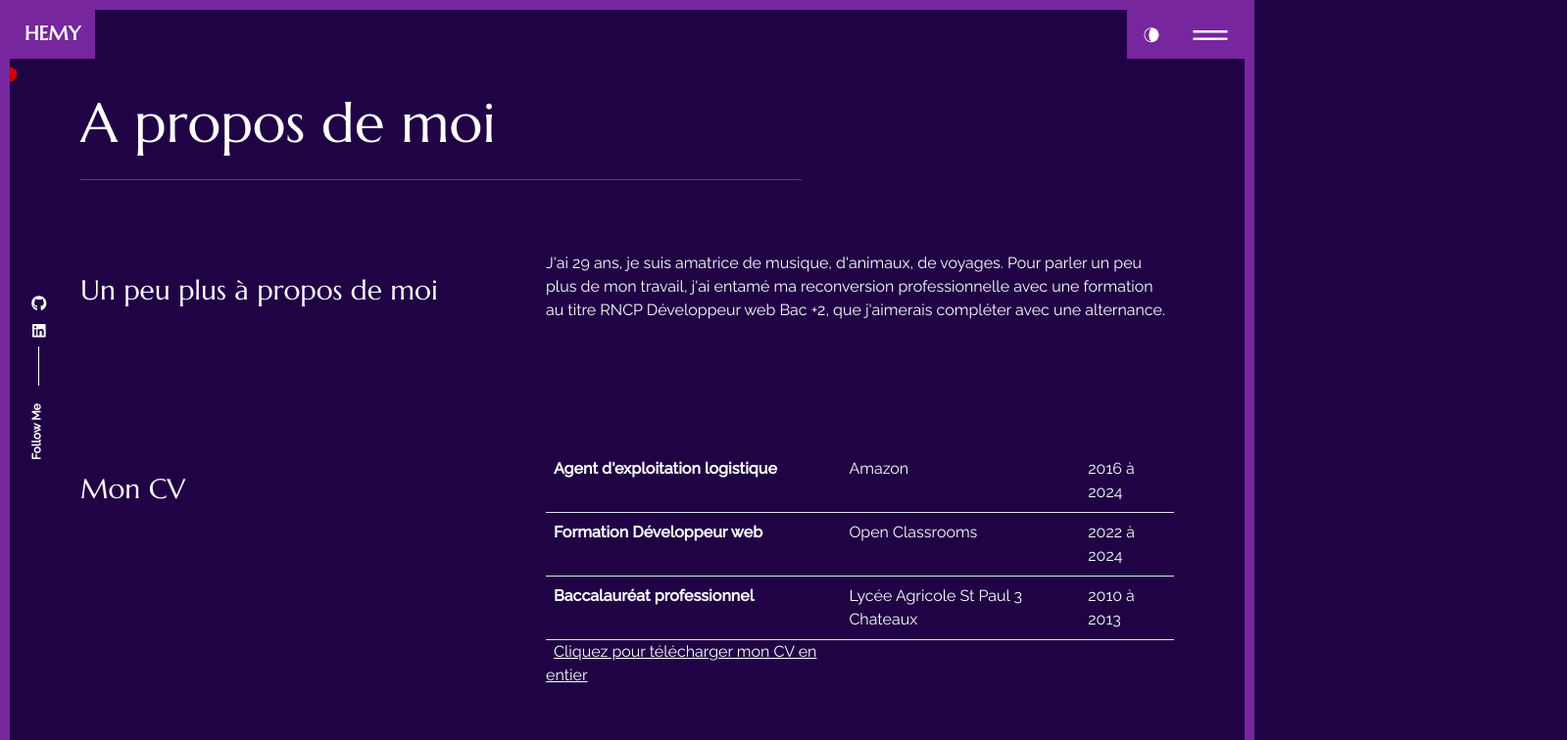
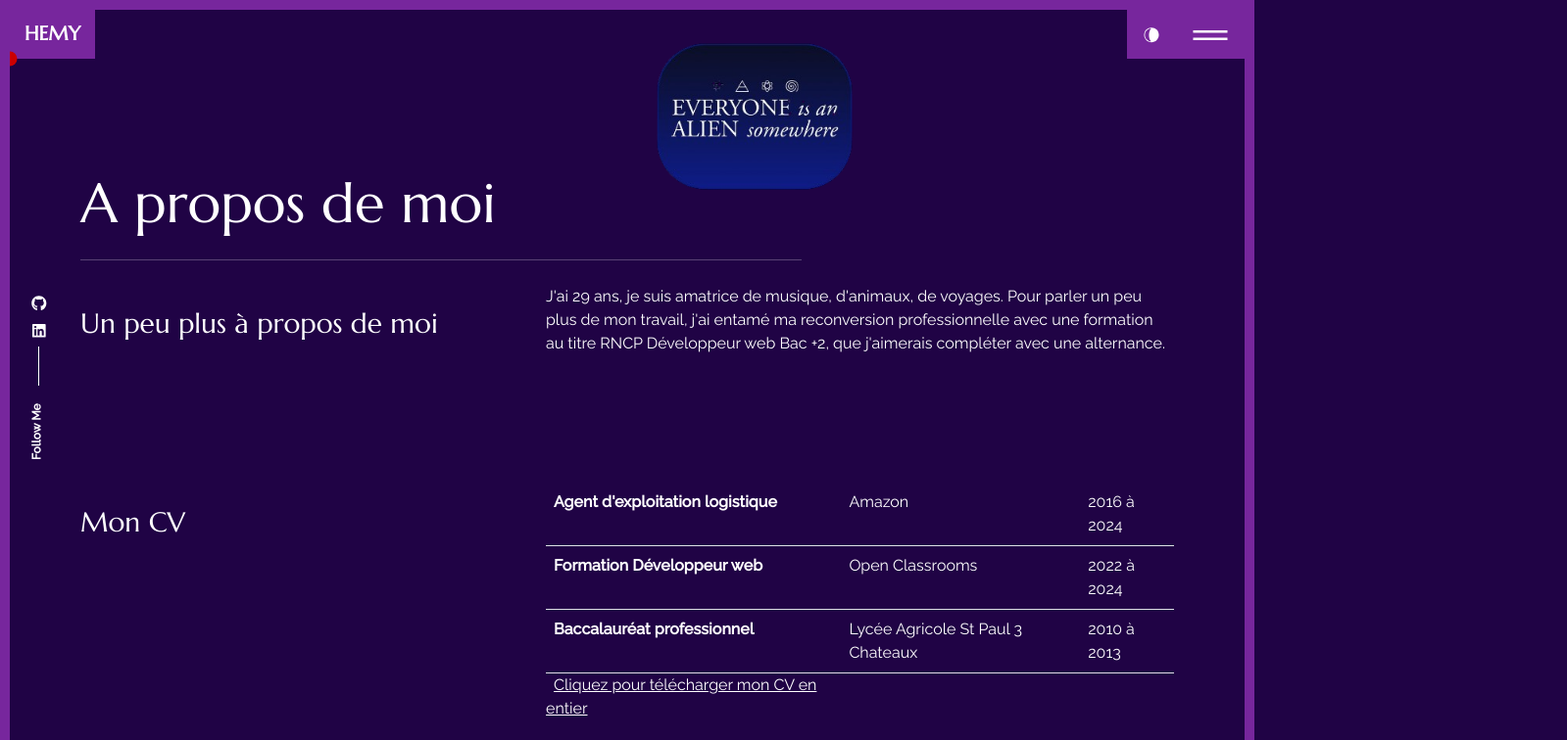
Before and after one commit to EmelineF26/Portfolio, a React app: page /about in a window 1280 px wide. Shown: the top 756 px of the page at 98% size, 1599 px wide, since content can reach past the window. Built offline with nearby package versions, Linux system fonts and the light colour scheme; some packages are replaced by stand-ins of ours.

Commit message:
Modifications page portfolio carousel + ajout animation page about

```diff
--- a/package.json
+++ b/package.json
@@ -5,6 +5,7 @@
     "dependencies": {
         "bootstrap": "^5.2.3",
         "emailjs-com": "^3.2.0",
+        "framer-motion": "^11.5.4",
         "react": "^18.2.0",
         "react-bootstrap": "^2.7.0",
         "react-dom": "^18.2.0",
--- /dev/null
+++ b/src/components/animation_homepage/index.js
@@ -0,0 +1,18 @@
+import React from 'react';
+import { motion } from 'framer-motion';
+import Img from '../../assets/images/Animation_CP-removebg.png';
+
+const ImageAnimation = () => {
+    return (
+    <div style={{ display: 'flex', justifyContent: 'center', height: '20vh', marginTop: '-70px', marginBottom: '20px' }}>
+        <motion.img src={Img} alt="Image animée"
+        initial={{ x: '80vw' }}  // L'animation démarre en dehors de la page (à droite)
+        animate={{ x: '25vw' }}   // Elle se déplace vers le milieu de la page
+        transition={{ type: 'spring', stiffness: 50, duration: 2.5 }} // Animation fluide
+        style={{ width: '250px', height: '250px', position: 'relative', transform: 'translateX(-50%)' }}
+        />
+    </div>
+    );
+}
+
+export default ImageAnimation;
--- a/src/content_option.js
+++ b/src/content_option.js
@@ -67,55 +67,36 @@ const skills = [{
     },
 ];
 
-// // const services = [{
-// //     title: "UI & UX Design",
-// //     description: "Lorem ipsum dolor sit amet, consectetur adipiscing elit. Sed at nisl euismod urna bibendum sollicitudin.",
-// // },
-// // {
-// //     title: "Mobile Apps",
-// //     description: "Lorem ipsum dolor sit amet, consectetur adipiscing elit. Sed at nisl euismod urna bibendum sollicitudin.",
-// // },
-// // {
-// //     title: "Wordpress Design",
-// //     description: "Lorem ipsum dolor sit amet, consectetur adipiscing elit. Sed at nisl euismod urna bibendum sollicitudin.",
-// // },
-// ];
-
 const dataportfolio = [{
         img: P7MVG,
-        description: "Mon Vieux Grimoire, projet back-end de création d'une API du site d'une chaîne de librairies avec Node.js, Express, et MongoDB.",
+        description: "Mon Vieux Grimoire, projet back-end de création d'une API du site d'une chaîne de librairies avec Node.js, Express, et MongoDB. J'ai trouvé ce projet contraignant car il y avait beaucoup de choses à vérifier, la conformité de chaque erreur, autant côté Postman que site. La création également du processus de validation du mot de passe n'a pas été une mince à faire, mais j'ai trouvé ce projet très enrichissant en terme de technique.",
         link: "https://github.com/EmelineF26/MonVieuxGrimoire",
     },
     {
         img: kasa,
-        description: "Kasa, projet front-end de création d'un site d'une agence immobilière en React.",
+        description: "Kasa, projet front-end de création d'un site d'une agence immobilière en React. Ce projet n'a pas été simple, par rapport notamment à la création des collapses et des animations CSS qui vont avec (chose que je n'avais pas faite avant). Il m'a clairement balancé hors de ma zone de confort, mais j'ai appris énormément grâce à ce projet, j'ai eu plaisir à travailler avec React.",
         link: "https://github.com/EmelineF26/kasa",
     },
     {
         img: Nina,
-        description: "Nina Carducci, une photographe qui avait besoin d'une prestation débug et optimisation pour son site.",
+        description: "Nina Carducci, une photographe qui avait besoin d'une prestation débug et optimisation pour son site (SEO). Ce projet n'a pas été simple à aborder, de par sa complexité et son absence de codage, la partie débugage n'a pas été ma préférée, mais la partie SEO a été intéressante à apprendre, et j'aurais plaisir à retravailler sur du SEO dans le futur.",
         link: "https://github.com/EmelineF26/P5_NinaCarducci",
     },
     {
         img: MenuMaker,
-        description: "Menu Maker by Qwenta, un projet de site permettant aux restaurateurs d'afficher et de mettre en page leurs menus (gestion de projet).",
+        description: "Menu Maker by Qwenta, un projet de site permettant aux restaurateurs d'afficher et de mettre en page leurs menus (gestion de projet avec Trello). Ce projet a été pour ma part, le moins stimulant de tous. Il m'a appris beaucoup de choses sur la manière de gérer un projet, toute la partie en amont, ça a été intéressant d'apprendre, de connaître, bien que ce ne soit pas quelque chose que j'aurais envie de pratiquer tout le temps.",
         link: "https://trello.com/b/NEt7vezl/menu-maker-by-qwenta",
     },
     {
         img: SophieBluel,
-        description: "Sophie Bluel, architecte d'intérieur ayant fait appel à nous pour la conception de son site portfolio, projet en Javascript, incluant une communication avec une API.",
+        description: "Sophie Bluel, architecte d'intérieur ayant fait appel à nous pour la conception de son site portfolio, projet en Javascript, incluant une communication avec une API. Projet intéressant, pas facile du point de vue technique quand on a un bas niveau en Javascript, mais il m'en a appris énormément, et j'ai été très contente du résultat une fois le projet fini.",
         link: "https://github.com/EmelineF26/Portfolio-architecte-sophie-bluel",
     },
     {
         img: Booki,
-        description: "Booki, site internet permettant de trouver des hébergements et des activités dans la ville de leur choix (projet en HTML5/CSS3).",
+        description: "Booki, site internet permettant de trouver des hébergements et des activités dans la ville de leur choix (projet en HTML5/CSS3). Premier projet de ma formation, l'apprentissage de HTML et CSS a été long car je n'avais pas beaucoup de bases, le projet a été long à faire aussi, mais c'est un très bon projet de démarrage que je recommanderais à tout débutant.",
         link: "https://github.com/EmelineF26/ProjetBooki",
     },
-    // {
-    //     img: "https://picsum.photos/400/600/?grayscale",
-    //     description: "The wisdom of life consists in the elimination of non-essentials.",
-    //     link: "#",
-    // },
 ];
 
 const contactConfig = {
@@ -131,7 +112,6 @@ const contactConfig = {
 
 const socialprofils = {
     github: "https://github.com/EmelineF26",
-    // facebook: "https://facebook.com",
     linkedin: "https://www.linkedin.com/in/hémeline-farget-ab351b121",
     // twitter: "https://twitter.com",
 };
--- a/src/pages/about/index.js
+++ b/src/pages/about/index.js
@@ -1,13 +1,9 @@
 import React from "react";
 import "./style.css";
+import ImageAnimation from "../../components/animation_homepage/index";
 import { Helmet, HelmetProvider } from "react-helmet-async";
 import { Container, Row, Col } from "react-bootstrap";
-import {
-  dataabout,
-  meta,
-  MonCV,
-  skills,
-} from "../../content_option";
+import { dataabout, meta, MonCV, skills } from "../../content_option";
 
 export const About = () => {
   return (
@@ -18,13 +14,14 @@ export const About = () => {
           <title> About | {meta.title}</title>
           <meta name="description" content={meta.description} />
         </Helmet>
-        <Row className="mb-5 mt-3 pt-md-3">
+        <Row className="pt-md-1">
           <Col lg="8">
-            <h1 className="display-4 mb-4">A propos de moi</h1>
-            <hr className="t_border my-4 ml-0 text-left" />
+          <ImageAnimation />
+            <h1 className="display-4">A propos de moi</h1>
+            <hr className="t_border my-4 mt-4 ml-0 text-left" />
           </Col>
         </Row>
-        <Row className="sec_sp">
+        <Row className="sec_sp mt-10">
           <Col lg="5">
             <h3 className="color_sec py-4">{dataabout.title}</h3>
           </Col>
--- a/src/pages/home/index.js
+++ b/src/pages/home/index.js
@@ -15,8 +15,7 @@ export const Home = () => {
           <meta name="description" content={meta.description} />
         </Helmet>
         <div className="intro_sec d-block d-lg-flex align-items-center ">
-          <div
-            className="h_bg-image order-1 order-lg-2 h-100 "
+          <div className="h_bg-image order-1 order-lg-2 h-100 "
             style={{ backgroundImage: `url(${introdata.your_img_url})` }}
           ></div>
           <div className="text order-2 order-lg-1 h-100 d-lg-flex justify-content-center">
@@ -33,7 +32,7 @@ export const Home = () => {
                       ],
                       autoStart: true,
                       loop: true,
-                      deleteSpeed: 10,
+                      deleteSpeed: 14,
                     }}
                   />
                 </h1>
--- a/src/pages/portfolio/style.css
+++ b/src/pages/portfolio/style.css
@@ -82,8 +82,8 @@
 .Description {
     font-weight: bolder;
     font-size: 17.5px;
-    margin-left: 60px;
-    /* margin: 0px 0px 0px 5rem; */
+    /* margin-left: 60px; */
+    margin: 0px 0px 60px 60px;
     border-radius: 10px;
     width: 82%;
 }
```
Also changed, not shown: src/assets/images/Animation_CP-removebg.png (added), 2 other files.
